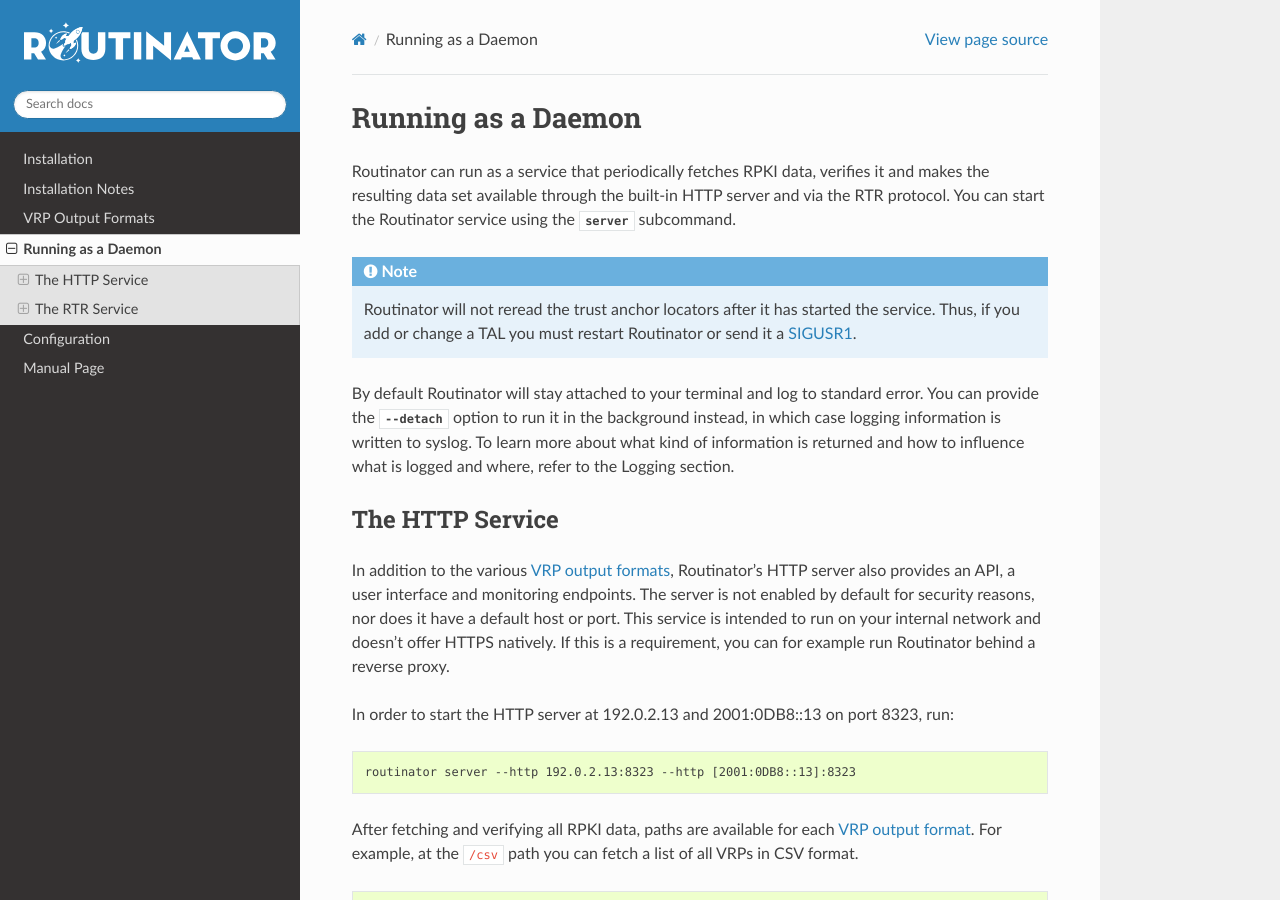
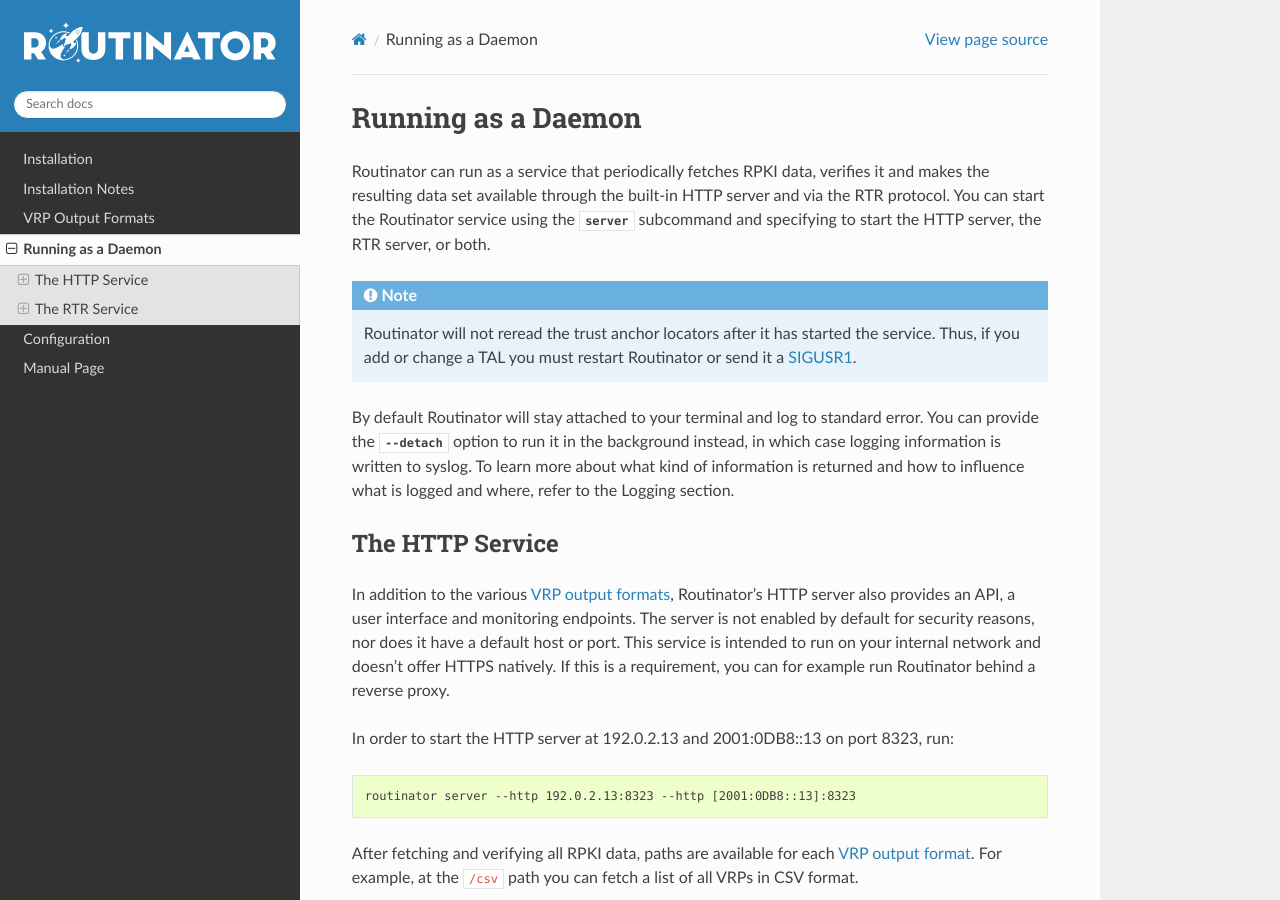
Before and after one commit to NLnetLabs/routinator, a Sphinx documentation site: the page built from source/daemon.rst, in a window 1280 px wide and 900 px high. Built offline with Sphinx 7.4.7 and the Read the Docs theme 2.0.0, drawn with Linux system fonts in a browser that asks for light colours; pages that are not in the unit, such as notebooks, are missing from menus; the version number could not be read and is left out.

Commit message:
Clarify starting both server types

```diff
--- a/source/daemon.rst
+++ b/source/daemon.rst
@@ -6,7 +6,8 @@
 Routinator can run as a service that periodically fetches RPKI data, verifies it
 and makes the resulting data set available through the built-in HTTP server and
 via the RTR protocol. You can start the Routinator service using the
-:subcmd:`server` subcommand.
+:subcmd:`server` subcommand and specifying to start the HTTP server, the RTR
+server, or both.
 
 .. Note:: Routinator will not reread the trust anchor locators after it has
           started the service. Thus, if you add or change a TAL you must restart
```
